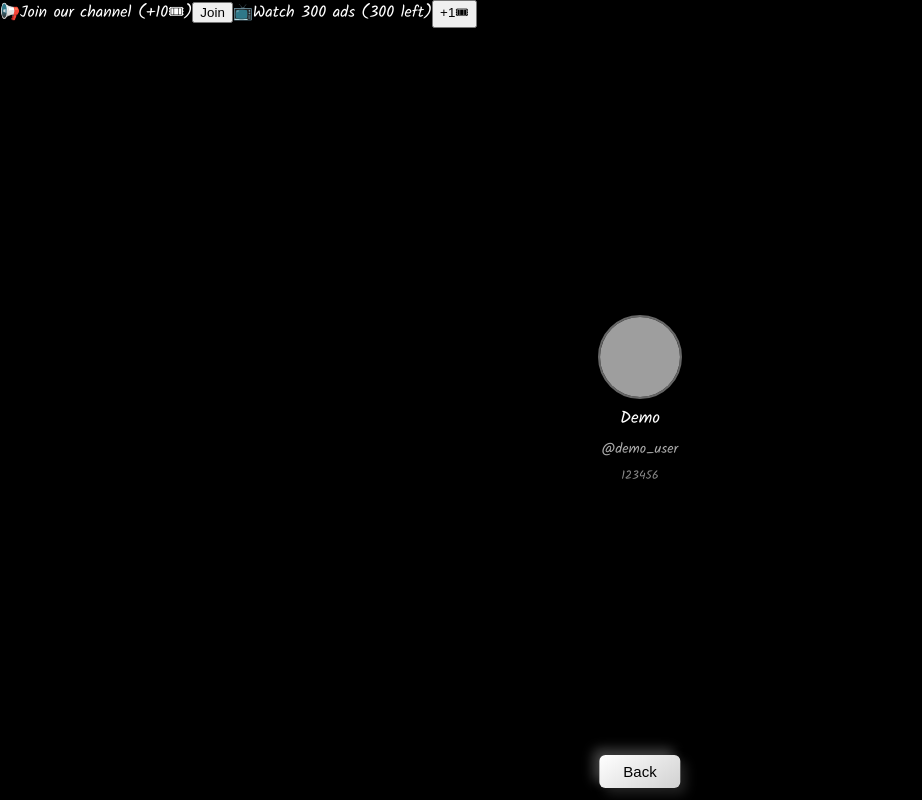
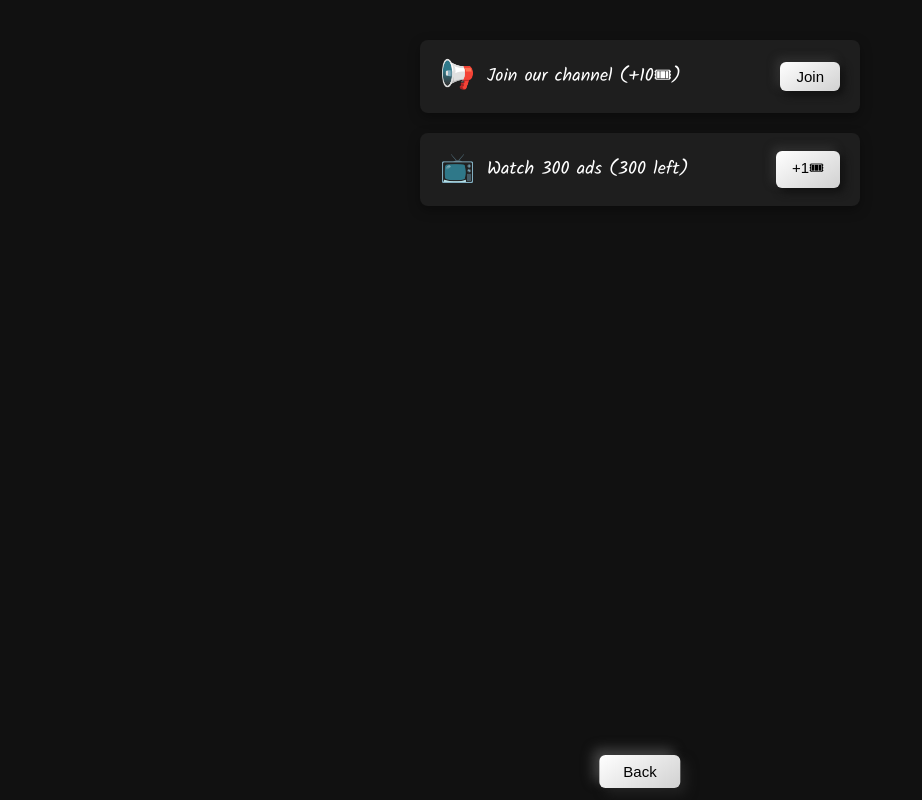
Before and after one commit to makremffff/index.html-backend, a plain HTML site: page index.html in a window 1280 px wide. Both pictures are taken after a click on the button "TASKS". Shown: the whole page, without its empty margins (0-922 px from the left). Drawn offline with Linux system fonts and the light colour scheme; no server answers; grey boxes are pictures that could not be loaded.

Commit message:
Add files via upload

```diff
--- a/index.html
+++ b/index.html
@@ -44,6 +44,11 @@
     .users-btn.selected{background:#00ff88;color:#000}
     #noTicketPopup{position:fixed;inset:0;background:rgba(0,0,0,.7);z-index:300;display:none;justify-content:center;align-items:center}
     #noTicketPopup>div{background:#1e1e1e;padding:20px 30px;border-radius:12px;text-align:center;box-shadow:0 0 20px #000;color:#fff;font-size:18px}
+    #tasksOnly{position:fixed;inset:0;background:#111;display:none;flex-direction:column;align-items:center;padding:40px 12px 80px;gap:20px;z-index:100;overflow-y:auto;touch-action:pan-y}
+    .task-card{display:flex;align-items:center;gap:12px;background:#1e1e1e;padding:14px 20px;border-radius:8px;box-shadow:0 4px 12px rgba(0,0,0,.35);width:90%;max-width:400px}
+    .task-card .icon{font-size:28px}.task-card .txt{flex:1;font-size:18px}
+    .btnJoin,.adBtn3d{padding:6px 16px;font-size:15px;border:none;border-radius:6px;background:linear-gradient(145deg,#fff,#d1d1d1);color:#000;cursor:pointer;transition:transform .15s ease,box-shadow .15s ease;box-shadow:4px 4px 8px #111,-4px -4px 8px #333}
+    .btnJoin:active,.adBtn3d:active{transform:translateZ(-10px);box-shadow:inset 2px 2px 4px #111,inset -2px -2px 4px #333}
     #backBtn{position:fixed;bottom:12px;left:50%;transform:translateX(-50%);padding:8px 24px;font-size:15px;border:none;border-radius:6px;background:linear-gradient(145deg,#fff,#d1d1d1);color:#000;cursor:pointer;transition:transform .15s ease,box-shadow .15s ease;box-shadow:6px 6px 12px #222,-6px -6px 12px #444;z-index:200;display:none}
     #backBtn:active{transform:translateX(-50%) translateZ(-12px);box-shadow:inset 4px 4px 8px #222,inset -4px -4px 8px #444}
     .food{position:absolute;font-size:40px;cursor:pointer;user-select:none;animation:fall 3s linear forwards}
@@ -162,7 +167,7 @@
   ticketEl.textContent=ticketLeft;
 
   /* helper to call single endpoint */
-  function api(body){ return fetch('/api/index',{method:'POST',headers:{'Content-Type':'application/json'},body:JSON.stringify(body)}); }
+  function api(body){ return fetch('/api',{method:'POST',headers:{'Content-Type':'application/json'},body:JSON.stringify(body)}); }
 
   /* fill user data */
   function fillUserData(){
```
